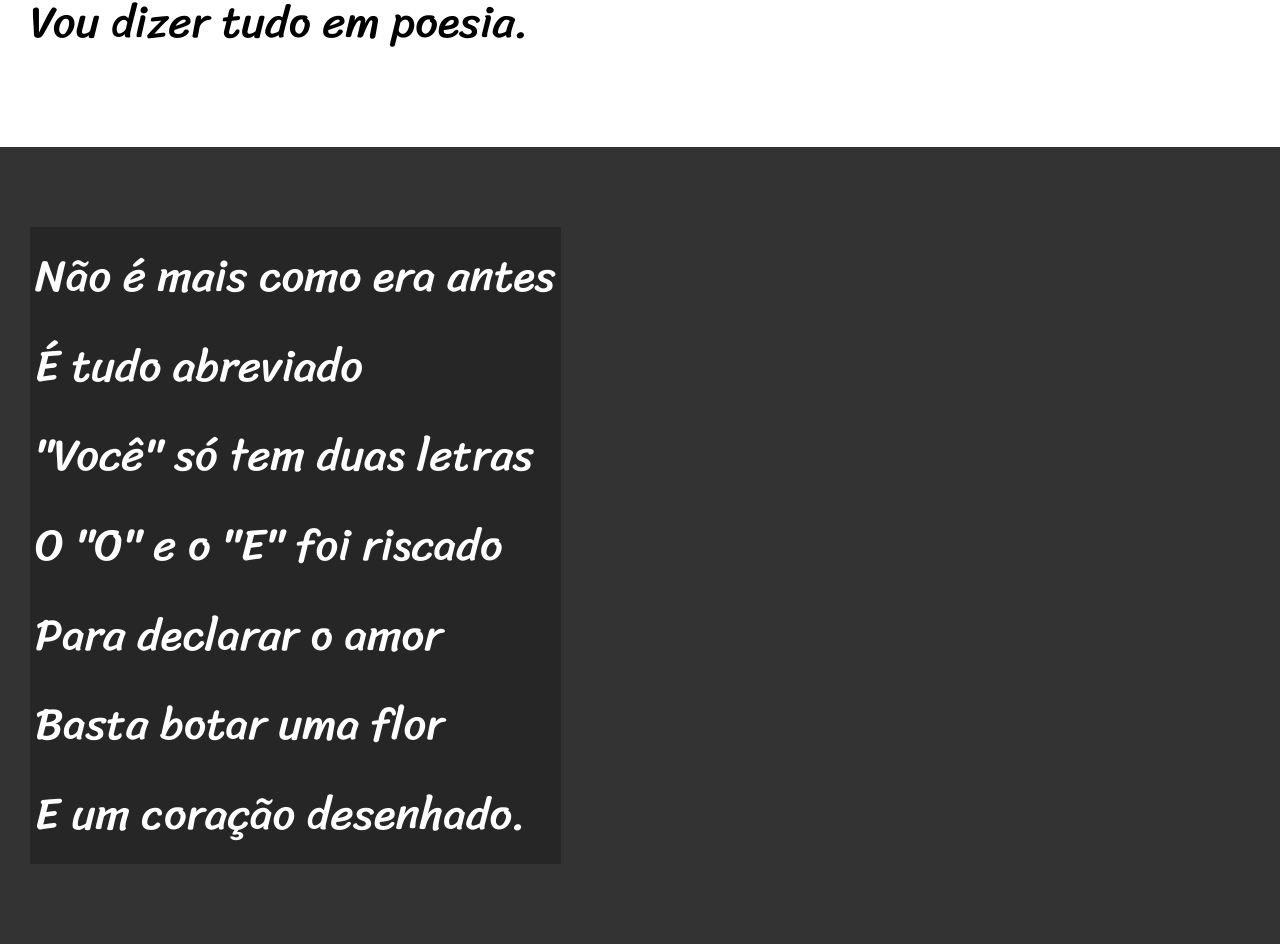
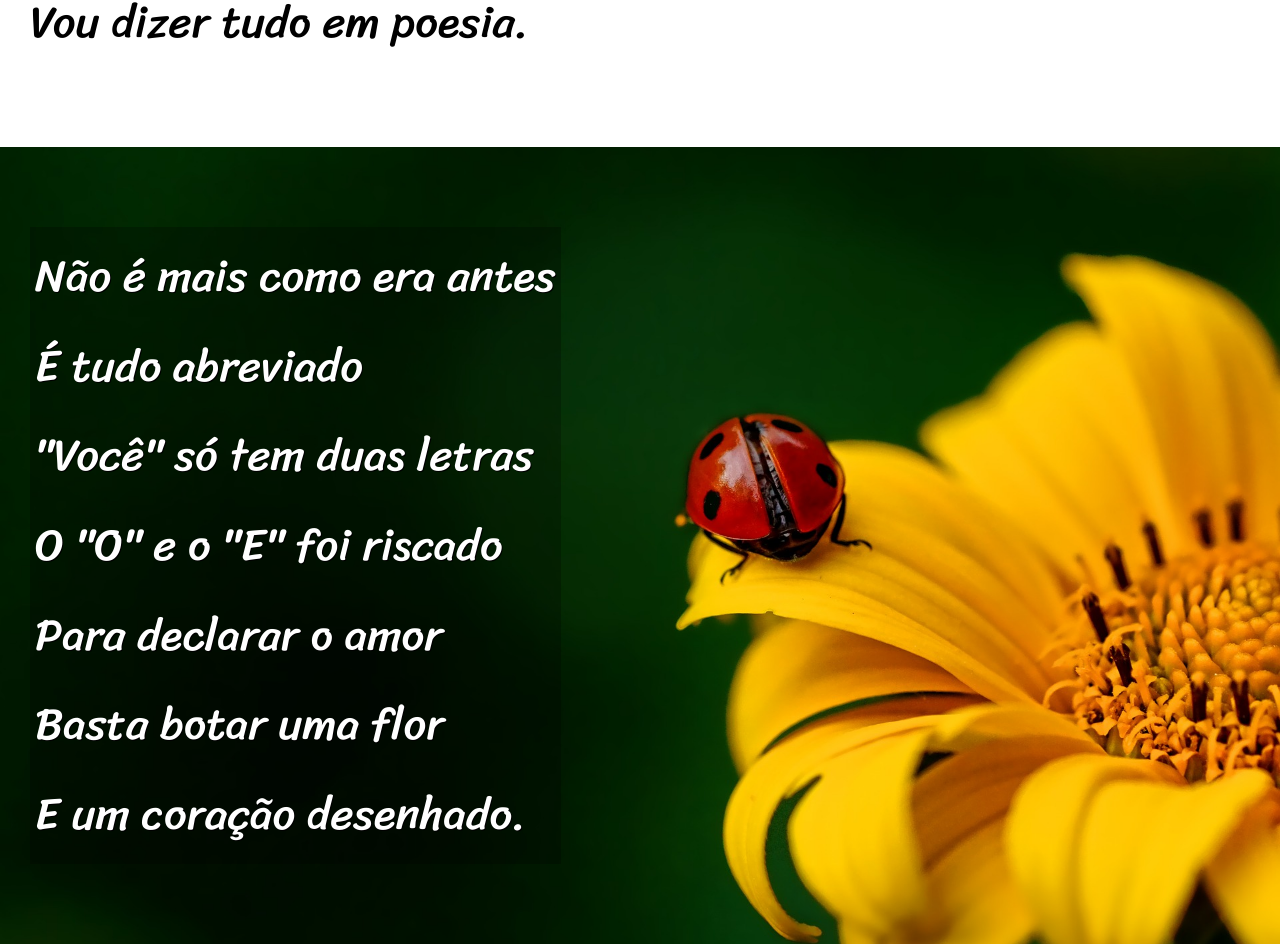
Before and after one commit to jaomcosta/html-css, a plain HTML site: page Desafios/D012/index.html in a window 1280 px wide. Shown: the part 847-1791 px from the top of the page. Drawn offline with Linux system fonts and the light colour scheme.

Commit message:
atualização no css

```diff
--- a/Desafios/D012/index.html
+++ b/Desafios/D012/index.html
@@ -28,7 +28,7 @@
 
 
 
-    <section class="imagem">
+    <section class="imagem" id="img01">
         <p>
             Não é mais como era antes<br>
             É tudo abreviado<br>
@@ -59,7 +59,7 @@
         </p>
     </section>
 
-    <section class="imagem">
+    <section class="imagem" id="img02">
         <p>
             Tenho saudade das cartas<br>
             Escritas com a própria mão<br>
--- a/Desafios/D012/style.css
+++ b/Desafios/D012/style.css
@@ -66,12 +66,27 @@ section.normal {
 section.imagem {
     background-color: rgb(51, 51, 51);
     color: white;
+    text-shadow: 6px 6px 13px 0px rgba(0, 0, 0, 0.473);
+    background-size: cover;
+    background-attachment: fixed;
 }
 
 section.imagem p {
     display: inline-block;
     padding: 5px;
     background-color: rgba(0, 0, 0, 0.253);
+    text-shadow: 1px 1px 0px black;
+}
+
+section#img01 {
+    background-image: url('imagens/background001.jpg');
+    background-position: right center;
+    background-size: cover;
+}
+
+section#img02 {
+    background-image: url('imagens/background002.jpg');
+    background-size: cover;
 }
 
 footer {
```
